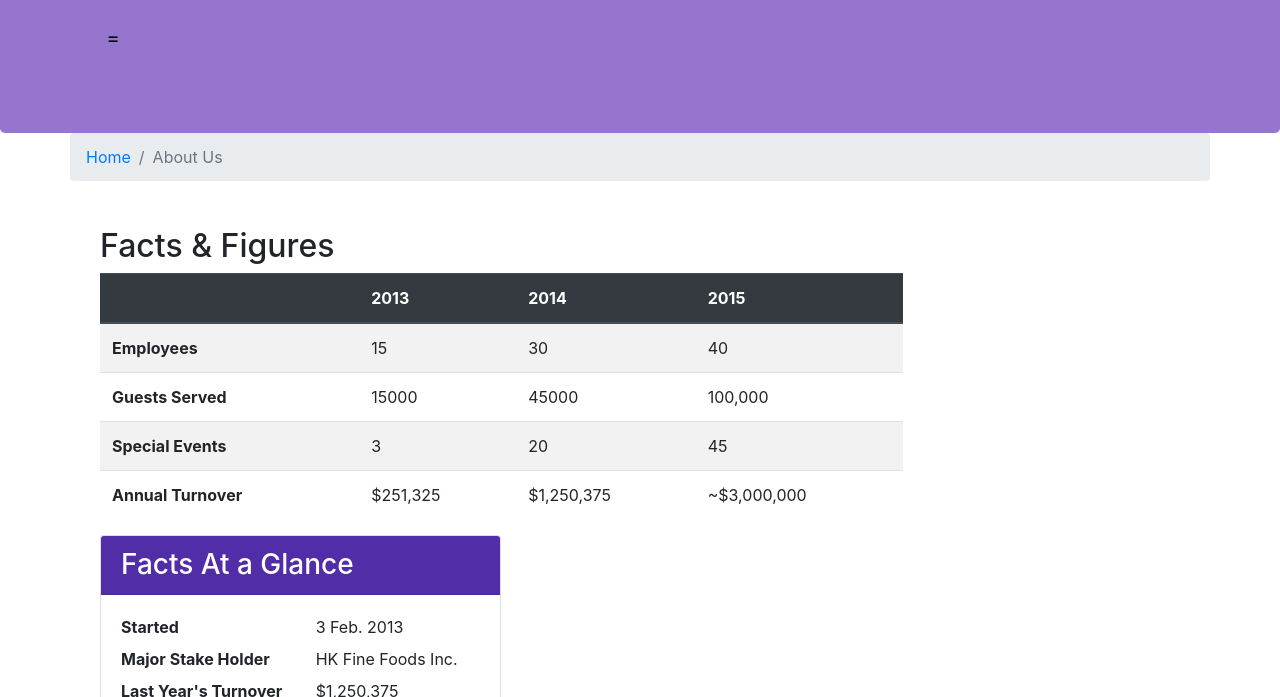
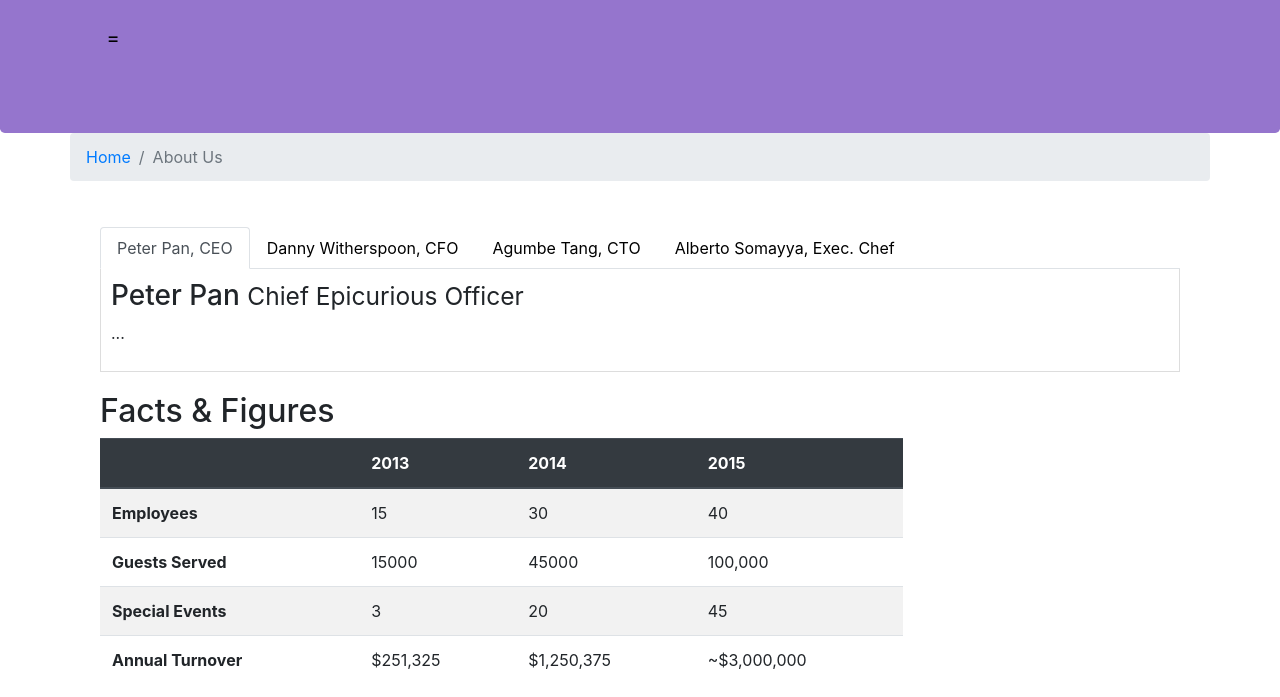
Before and after one commit to npmh310/exercise6_FER, a plain HTML site: page aboutus.html in a window 1280 px wide. Shown: the part 67-764 px from the top of the page. Drawn offline with nearby package versions, Linux system fonts and the light colour scheme.

Commit message:
ex 14 tabs

```diff
--- a/CSS/style.css
+++ b/CSS/style.css
@@ -45,3 +45,12 @@ body{
 .col-auto{
     margin-top: 15px;
 }
+
+
+.tab-content {
+    border-left: 1px solid #ddd;
+    border-right: 1px solid #ddd;
+    border-bottom: 1px solid #ddd;
+    padding: 10px;
+    margin-bottom: 20px;
+}
--- a/aboutus.html
+++ b/aboutus.html
@@ -21,12 +21,14 @@
     <title>About</title>
   </head>
   <body>
-    <header class="jumbotron" style="padding: 40px 30px 70px 30px;"  >
+    <header class="jumbotron" style="padding: 40px 30px 70px 30px">
       <div class="container">
         <div class="row row-header">
           <nav class="navbar navbar-dark navbar-expand-sm bg-primary fixed-top">
             <div class="container">
-              <a class="navbar-brand" href="#"><img src="img/logo.png" height="30" width="41"></a>
+              <a class="navbar-brand" href="#"
+                ><img src="img/logo.png" height="30" width="41"
+              /></a>
               <ul class="navbar-nav mr-auto">
                 <li class="nav-item">
                   <a class="nav-link" href="index1.html"
@@ -115,6 +117,54 @@
         </div>
 
         <div class="row row-content">
+
+          <div class="col-12">
+            <ul class="nav nav-tabs">
+              <li class="nav-item">
+                <a
+                  class="nav-link active"
+                  href="#peter"
+                  role="tab"
+                  data-toggle="tab"
+                  >Peter Pan, CEO</a
+                >
+              </li>
+              <li class="nav-item">
+                <a class="nav-link" href="#danny" role="tab" data-toggle="tab"
+                  >Danny Witherspoon, CFO</a
+                >
+              </li>
+              <li class="nav-item">
+                <a class="nav-link" href="#agumbe" role="tab" data-toggle="tab"
+                  >Agumbe Tang, CTO</a
+                >
+              </li>
+              <li class="nav-item">
+                <a class="nav-link" href="#alberto" role="tab" data-toggle="tab"
+                  >Alberto Somayya, Exec. Chef</a
+                >
+              </li>
+            </ul>
+            <div class="tab-content">
+              <div role="tabpanel" class="tab-pane fade show active" id="peter">
+                <h3>Peter Pan <small>Chief Epicurious Officer</small></h3>
+                <p>...</p>
+              </div>
+              <div role="tabpanel" class="tab-pane " id="danny">
+                <h3>Danny Pan <small>Chief Epicurious Officer</small></h3>
+                <p>...</p>
+              </div>
+              <div role="tabpanel" class="tab-pane " id="agumbe">
+                <h3>Agumbe Pan <small>Chief Epicurious Officer</small></h3>
+                <p>...</p>
+              </div>
+              <div role="tabpanel" class="tab-pane " id="alberto">
+                <h3>Alberto Pan <small>Chief Epicurious Officer</small></h3>
+                <p>...</p>
+              </div>
+            </div>
+          </div>
+
           <div class="col-12 col-sm-9">
             <h2>Facts &amp; Figures</h2>
             <div class="table-responsive">
@@ -155,9 +205,11 @@
                 </tbody>
               </table>
             </div>
-                <div class="col-12 col-sm-6" style="padding: 0;">
+            <div class="col-12 col-sm-6" style="padding: 0">
               <div class="card">
-                      <h3 class="card-header bg-primary text-white">Facts At a Glance</h3>
+                <h3 class="card-header bg-primary text-white">
+                  Facts At a Glance
+                </h3>
                 <div class="card-body">
                   <dl class="row">
                     <dt class="col-6">Started</dt>
@@ -173,25 +225,28 @@
               </div>
             </div>
 
-              <div class="col-12 " style="padding:  0;">
+            <div class="col-12" style="padding: 0">
               <div class="card card-body bg-light">
                 <blockquote class="blockquote">
-                        <p class="mb-0">You better cut the pizza in four pieces because
-                            I'm not hungry enough to eat six.</p>
-                        <footer class="blockquote-footer">Yogi Berra,
-                            <cite title="Source Title">The Wit and Wisdom of Yogi Berra,
-                            P. Pepe, Diversion Books, 2014</cite>
+                  <p class="mb-0">
+                    You better cut the pizza in four pieces because I'm not
+                    hungry enough to eat six.
+                  </p>
+                  <footer class="blockquote-footer">
+                    Yogi Berra,
+                    <cite title="Source Title"
+                      >The Wit and Wisdom of Yogi Berra, P. Pepe, Diversion
+                      Books, 2014</cite
+                    >
                   </footer>
                 </blockquote>
               </div>
             </div>
+          </div>
+          <div class="col-12 col-sm-3">
 
-
-          <!-- </div>
-           <div class="col-12 col-sm-3">
-          </div> -->
           </div>
-
+        </div>
       </div>
     </section>
 
```
Lines whose indentation alone changed are shown as unchanged.
